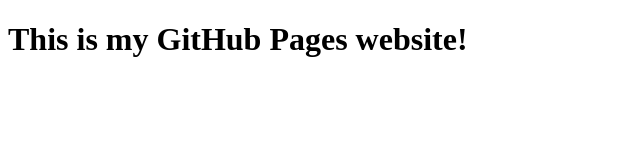
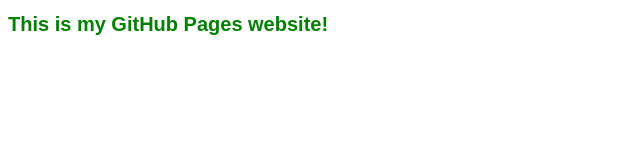
Before and after one commit to JozsefMC/JozsefMC.github.io, a plain HTML site: page index.html in a window 1280 px wide. Shown: the whole page, without its empty margins (0-640 px from the left). Drawn offline with Linux system fonts and the light colour scheme.

Commit message:
Update index.html

```diff
--- a/index.html
+++ b/index.html
@@ -4,6 +4,13 @@
 <head>
     <meta charset="utf-8" />
     <title>My Site!</title>
+    <style>
+        h1{
+            color:green;
+            font-family:Arial;
+            font-size:20px;
+        }
+    </style>
 </head>
 <body>
     <h1>This is my GitHub Pages website!</h1>
```
